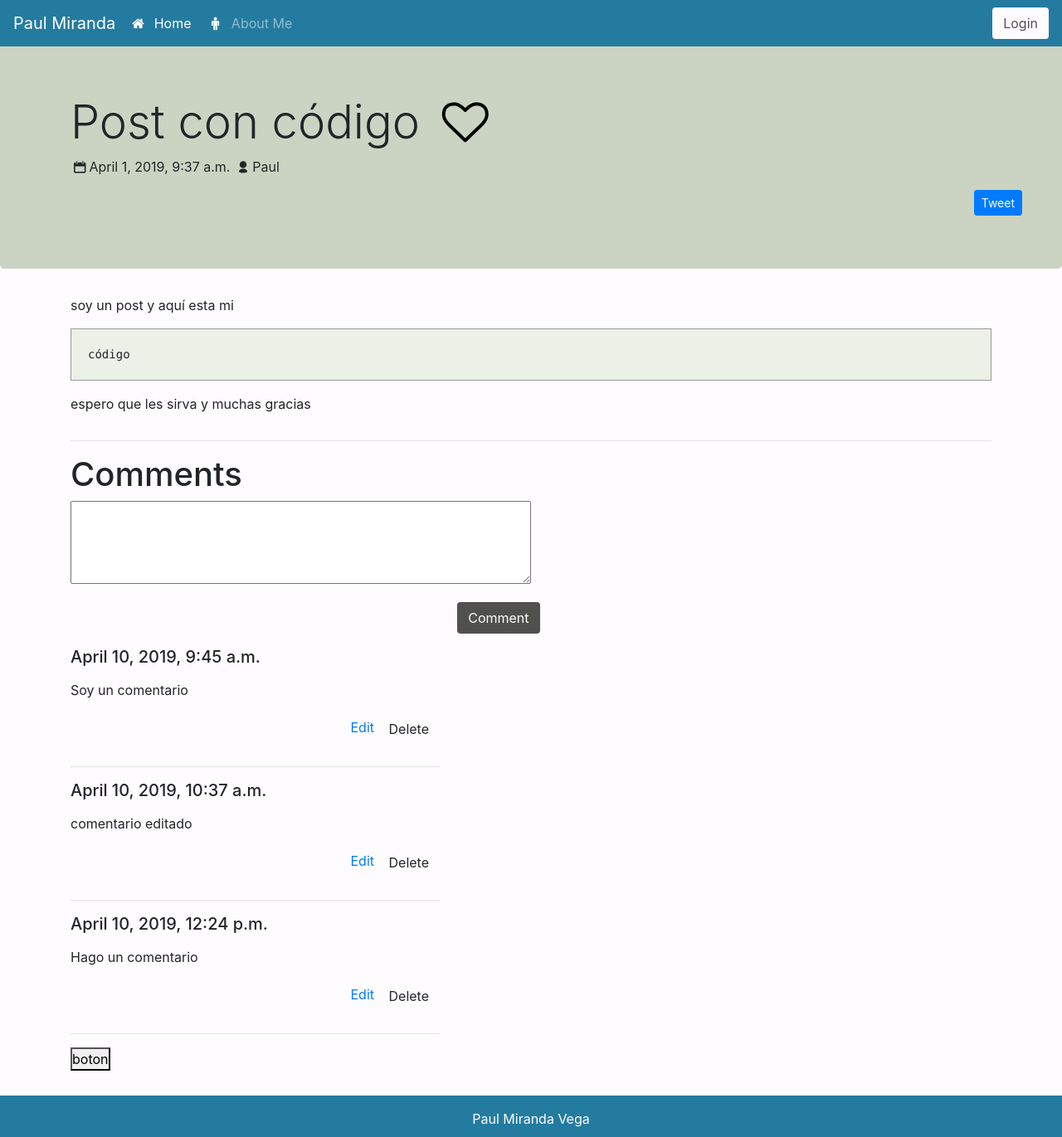
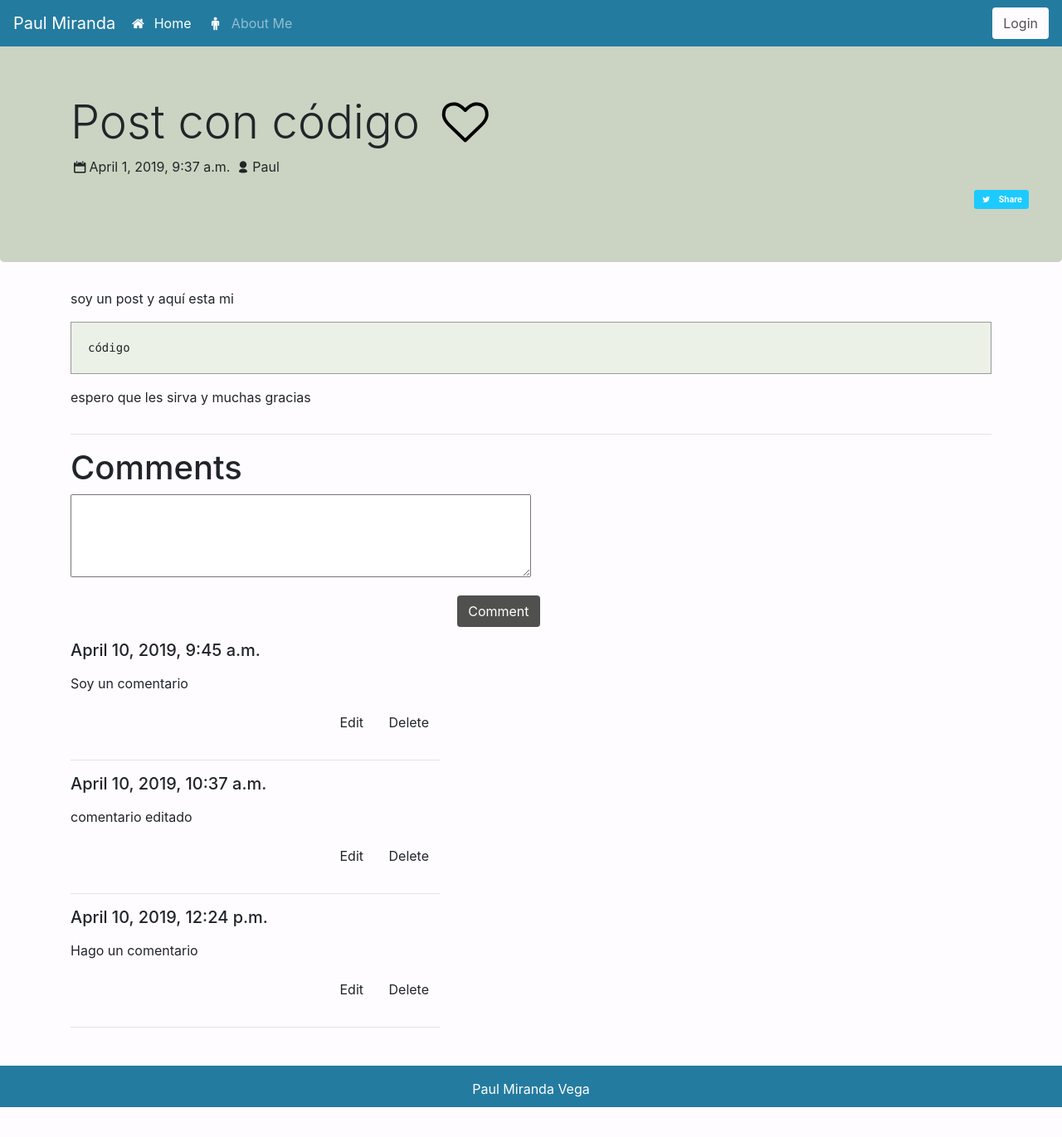
Before and after one commit to PaulMirve/personalblog, a Django app: page /post/11 in a window 1280 px wide. Shown: the whole page at 83% size. After the commit the page ends 1335 px from the top, so only its background shows below. Run offline with Django 3.2, Linux system fonts and the light colour scheme; data comes from the database, SQL or seed files in the repository; some libraries are stand-ins or nearby versions.

Commit message:
twitter share button stylized

```diff
--- a/blog/templates/blog/post_detail.html
+++ b/blog/templates/blog/post_detail.html
@@ -45,11 +45,11 @@
         </div>
         {% endif %}
     </div>
-    <div class="d-flex justify-content-end">
-        <a class="twitter-share-button btn btn-primary btn-sm mr-3"
+    <div class="d-flex justify-content-end align-content-center">
+        <a class="twitter-share-button btn-sm mr-2"
             href="https://twitter.com/intent/tweet?text=www.paulmiranda.com{% url 'blog:post_detail' pk=post.pk %}">
-            Tweet</a>
-        <div class="fb-share-button" data-href="www.paulmiranda.com{% url 'blog:post_detail' pk=post.pk%}"
+            <i class="icon-twitter mr-2"></i><b>Share</b></a>
+        <div class="fb-share-button" ata-href="www.paulmiranda.com{% url 'blog:post_detail' pk=post.pk%}"
             data-layout="button_count">
         </div>
     </div>
@@ -79,7 +79,7 @@
                         <h5 class="mt-0 mb-1">{{ comment.created_date }}</h5>
                         <p>{{ comment.text|safe|linebreaks }}</p>
                         <div class="text-right buttons">
-                            <a href="{% url 'blog:comment_edit' pk=comment.pk %}">Edit</a>
+                            <a href="{% url 'blog:comment_edit' pk=comment.pk %}" class="btn">Edit</a>
                             <form class="d-inline" action="{% url 'blog:comment_remove' pk=comment.pk %}" method="POST">
                                 {% csrf_token %}
                                 <a href="{% url 'blog:post_detail' pk=post.pk %}"><button
@@ -93,7 +93,6 @@
             </ul>
         </div>
     </div>
-    <button class="boton">boton</button>
 </div>
 <script>
     (function (d, s, id) {
--- a/static/css/estilos.css
+++ b/static/css/estilos.css
@@ -189,3 +189,10 @@ footer {
         width: 100%;
     }
 }
+
+.twitter-share-button{
+    text-align: center;
+    background: #1dcaff;
+    color: white;
+    font-size: 10px;
+}
```
